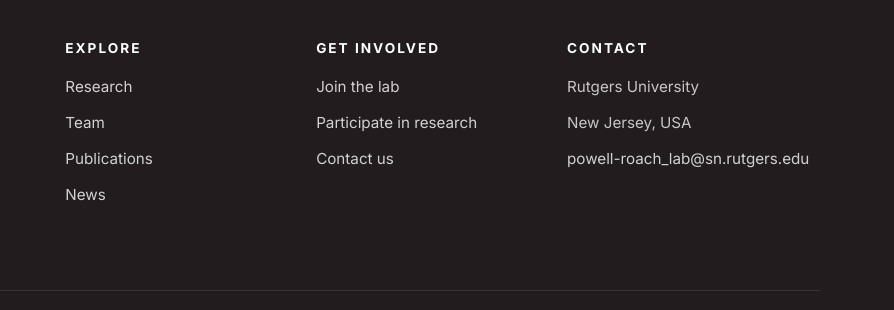
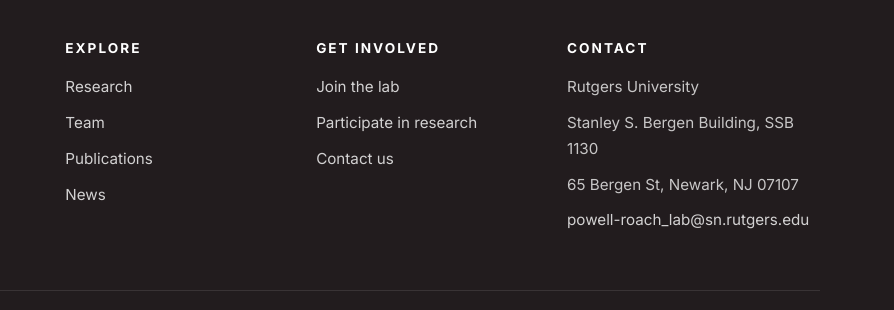
Before and after one commit to LokeshTaduri1/roach-lab-website, a plain HTML site: page index.html in a window 1280 px wide. Shown: the part 4826-5136 px from the top of the page, 386-1280 px from the left. Drawn offline with Linux system fonts and the light colour scheme; animation ran at ten frames a second.

Commit message:
Add lab address to contact page and footers
Stanley S. Bergen Building, SSB 1130, 65 Bergen St, Newark, NJ 07107.

Co-Authored-By: Claude Opus 5.5 <noreply@anthropic.com>

```diff
--- a/index.html
+++ b/index.html
@@ -402,7 +402,8 @@
           <h4>Contact</h4>
           <ul>
             <li>Rutgers University</li>
-            <li>New Jersey, USA</li>
+            <li>Stanley S. Bergen Building, SSB 1130</li>
+            <li>65 Bergen St, Newark, NJ 07107</li>
             <li><a href="mailto:powell-roach_lab@sn.rutgers.edu">powell-roach_lab@sn.rutgers.edu</a></li>
           </ul>
         </div>
```
Also changed, not shown: contact.html (+3 -2 lines), join.html (+2 -1 lines), publications.html (+2 -1 lines), research.html (+2 -1 lines), team.html (+2 -1 lines), 1 other file.
